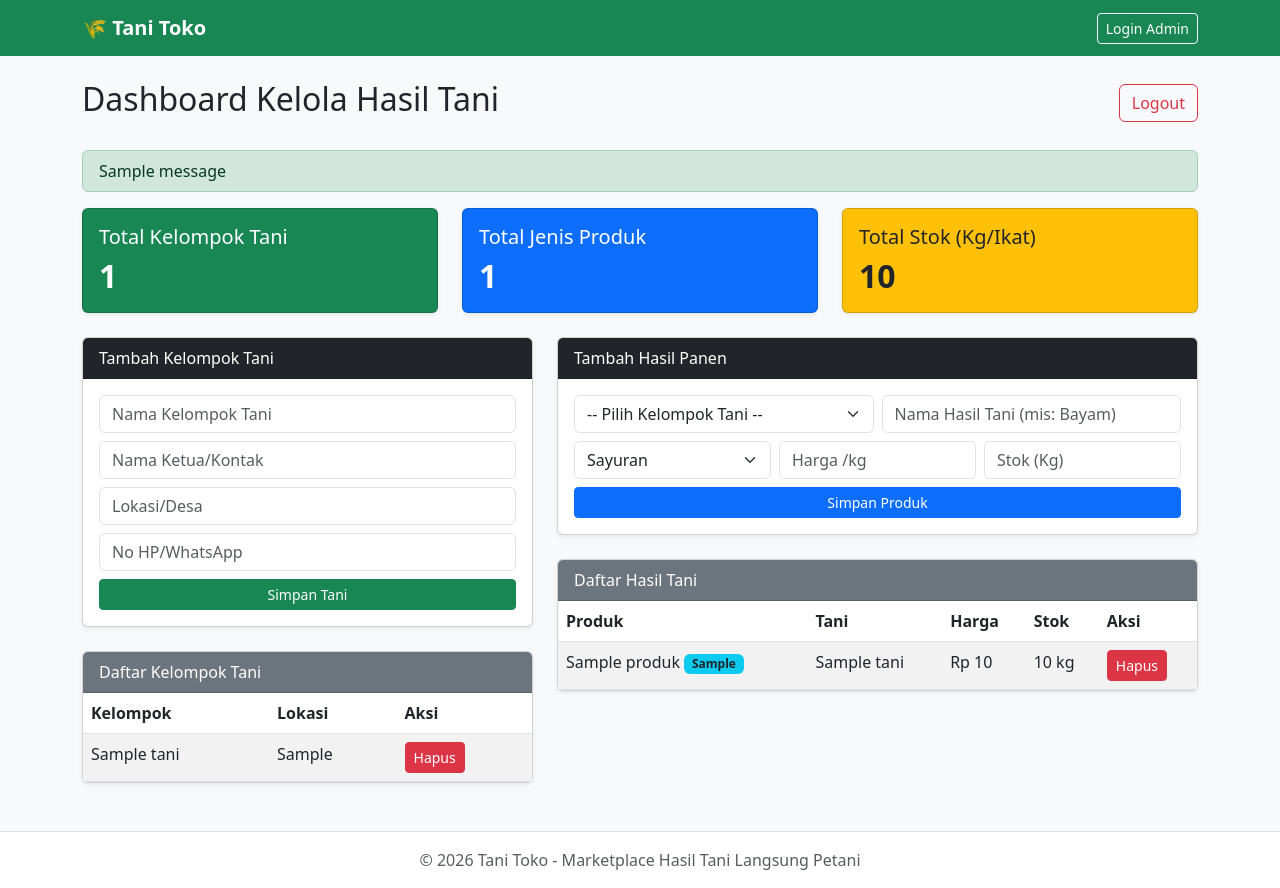
After one commit to LestyAmelya-glitch/301250002_Lesty_Amelya_UAS_Project_PengantarPemrograman, a Flask app: page /dashboard in a window 1280 px wide. The commit adds this page. Run offline with Flask 3, Linux system fonts and the light colour scheme; the visitor is signed in with stand-in values (Sample User, id 1); tables that the repository leaves empty hold one stand-in row (values such as "Sample post"); one stand-in notice (Sample message) is shown.

Commit message:
Fitur CRUD Petani, Produk, dan Dashboard Admin

```diff
--- a/app.py
+++ b/app.py
@@ -2,19 +2,20 @@ from flask import Flask, render_template, request, redirect, url_for, session, f
 import sqlite3
 
 app = Flask(__name__)
-app.secret_key = 'kunci_rahasia_bebas_diisi'
+app.secret_key = 'tani_toko_secret_key_bebas_diisi'
 
-# Fungsi koneksi ke SQLite
+# Fungsi Koneksi Database
 def get_db_connection():
     conn = sqlite3.connect('database.db')
     conn.row_factory = sqlite3.Row
     return conn
 
-# Inisialisasi Database & Tabel
+# Inisialisasi Tabel Database
 def init_db():
     conn = get_db_connection()
-    # Tabel Kelompok Tani
-    conn.execute('''
+    cursor = conn.cursor()
+    # Tabel 1: Kelompok Tani
+    cursor.execute('''
         CREATE TABLE IF NOT EXISTS kelompok_tani (
             id INTEGER PRIMARY KEY AUTOINCREMENT,
             nama_kelompok TEXT NOT NULL,
@@ -23,11 +24,11 @@ def init_db():
             no_hp TEXT NOT NULL
         )
     ''')
-    # Tabel Produk Hasil Tani
-    conn.execute('''
+    # Tabel 2: Produk Hasil Tani
+    cursor.execute('''
         CREATE TABLE IF NOT EXISTS produk (
             id INTEGER PRIMARY KEY AUTOINCREMENT,
-            tani_id INTEGER,
+            tani_id INTEGER NOT NULL,
             nama_produk TEXT NOT NULL,
             kategori TEXT NOT NULL,
             harga INTEGER NOT NULL,
@@ -38,121 +39,139 @@ def init_db():
     conn.commit()
     conn.close()
 
+# Jalankan inisialisasi DB saat app start
 init_db()
 
-# ---------------- ROUTE PUBLIK ----------------
+# --- HALAMAN PUBLIK ---
 @app.route('/')
 def index():
     conn = get_db_connection()
-    produk_list = conn.execute('''
-        SELECT p.*, k.nama_kelompok, k.no_hp
-        FROM produk p
-        JOIN kelompok_tani k ON p.tani_id = k.id
-    ''').fetchall()
+    # Ambil data produk beserta nama kelompok taninya
+    query = '''
+        SELECT produk.*, kelompok_tani.nama_kelompok, kelompok_tani.lokasi, kelompok_tani.no_hp
+        FROM produk
+        JOIN kelompok_tani ON produk.tani_id = kelompok_tani.id
+    '''
+    produk_list = conn.execute(query).fetchall()
     conn.close()
     return render_template('index.html', produk_list=produk_list)
 
-# ---------------- ROUTE AUTHENTICATION ----------------
+# --- AUTHENTIKASI ADMIN ---
 @app.route('/login', methods=['GET', 'POST'])
 def login():
     if request.method == 'POST':
         username = request.form['username']
         password = request.form['password']
-        # Default Admin: admin / admin123
+
+        # Kredensial Login Admin Sederhana
         if username == 'admin' and password == 'admin123':
-            session['is_admin'] = True
+            session['logged_in'] = True
             flash('Login berhasil! Selamat datang Admin.', 'success')
             return redirect(url_for('dashboard'))
         else:
-            flash('Username atau Password salah!', 'danger')
+            flash('Username atau password salah!', 'danger')
+
     return render_template('login.html')
 
 @app.route('/logout')
 def logout():
-    session.pop('is_admin', None)
-    flash('Anda telah logout.', 'info')
+    session.pop('logged_in', None)
+    flash('Anda telah berhasil logout.', 'info')
     return redirect(url_for('login'))
 
-# ---------------- ROUTE DASHBOARD ADMIN ----------------
-@app.route('/admin/dashboard')
+# --- DASHBOARD ADMIN ---
+@app.route('/dashboard')
 def dashboard():
-    if not session.get('is_admin'):
+    if not session.get('logged_in'):
         flash('Silakan login terlebih dahulu!', 'warning')
         return redirect(url_for('login'))
 
     conn = get_db_connection()
+
+    # Data Petani & Produk
+    petani_list = conn.execute('SELECT * FROM kelompok_tani').fetchall()
+    query_produk = '''
+        SELECT produk.*, kelompok_tani.nama_kelompok
+        FROM produk
+        JOIN kelompok_tani ON produk.tani_id = kelompok_tani.id
+    '''
+    produk_list = conn.execute(query_produk).fetchall()
+
+    # Statistik untuk Dashboard Admin
     total_petani = conn.execute('SELECT COUNT(*) FROM kelompok_tani').fetchone()[0]
     total_produk = conn.execute('SELECT COUNT(*) FROM produk').fetchone()[0]
     total_stok = conn.execute('SELECT SUM(stok) FROM produk').fetchone()[0] or 0
 
-    petani_list = conn.execute('SELECT * FROM kelompok_tani').fetchall()
-    produk_list = conn.execute('''
-        SELECT p.*, k.nama_kelompok
-        FROM produk p
-        LEFT JOIN kelompok_tani k ON p.tani_id = k.id
-    ''').fetchall()
     conn.close()
-
     return render_template('dashboard.html',
+                           petani_list=petani_list,
+                           produk_list=produk_list,
                            total_petani=total_petani,
                            total_produk=total_produk,
-                           total_stok=total_stok,
-                           petani_list=petani_list,
-                           produk_list=produk_list)
+                           total_stok=total_stok)
 
-# ---------------- ROUTE CRUD (KELOMPOK TANI) ----------------
-@app.route('/admin/tani/tambah', methods=['POST'])
+# --- CRUD KELOMPOK TANI ---
+@app.route('/tambah_tani', methods=['POST'])
 def tambah_tani():
-    if not session.get('is_admin'): return redirect(url_for('login'))
-    nama = request.form['nama_kelompok']
-    ketua = request.form['nama_ketua']
+    if not session.get('logged_in'):
+        return redirect(url_for('login'))
+
+    nama_kelompok = request.form['nama_kelompok']
+    nama_ketua = request.form['nama_ketua']
     lokasi = request.form['lokasi']
     no_hp = request.form['no_hp']
 
     conn = get_db_connection()
     conn.execute('INSERT INTO kelompok_tani (nama_kelompok, nama_ketua, lokasi, no_hp) VALUES (?, ?, ?, ?)',
-                 (nama, ketua, lokasi, no_hp))
+                 (nama_kelompok, nama_ketua, lokasi, no_hp))
     conn.commit()
     conn.close()
-    flash('Data Kelompok Tani Berhasil Ditambahkan!', 'success')
+    flash('Data Kelompok Tani berhasil ditambahkan!', 'success')
     return redirect(url_for('dashboard'))
 
-@app.route('/admin/tani/hapus/<int:id>')
+@app.route('/hapus_tani/<int:id>')
 def hapus_tani(id):
-    if not session.get('is_admin'): return redirect(url_for('login'))
+    if not session.get('logged_in'):
+        return redirect(url_for('login'))
+
     conn = get_db_connection()
     conn.execute('DELETE FROM kelompok_tani WHERE id = ?', (id,))
+    conn.execute('DELETE FROM produk WHERE tani_id = ?', (id,)) # Hapus juga produk terkait
     conn.commit()
     conn.close()
-    flash('Kelompok Tani Berhasil Dihapus!', 'danger')
+    flash('Data Kelompok Tani dan produk terkait berhasil dihapus!', 'warning')
     return redirect(url_for('dashboard'))
 
-# ---------------- ROUTE CRUD (PRODUK) ----------------
-@app.route('/admin/produk/tambah', methods=['POST'])
+# --- CRUD PRODUK ---
+@app.route('/tambah_produk', methods=['POST'])
 def tambah_produk():
-    if not session.get('is_admin'): return redirect(url_for('login'))
+    if not session.get('logged_in'):
+        return redirect(url_for('login'))
+
     tani_id = request.form['tani_id']
-    nama = request.form['nama_produk']
+    nama_produk = request.form['nama_produk']
     kategori = request.form['kategori']
     harga = request.form['harga']
     stok = request.form['stok']
 
     conn = get_db_connection()
     conn.execute('INSERT INTO produk (tani_id, nama_produk, kategori, harga, stok) VALUES (?, ?, ?, ?, ?)',
-                 (tani_id, nama, kategori, harga, stok))
+                 (tani_id, nama_produk, kategori, harga, stok))
     conn.commit()
     conn.close()
-    flash('Produk Berhasil Ditambahkan!', 'success')
+    flash('Produk Hasil Tani berhasil ditambahkan!', 'success')
     return redirect(url_for('dashboard'))
 
-@app.route('/admin/produk/hapus/<int:id>')
+@app.route('/hapus_produk/<int:id>')
 def hapus_produk(id):
-    if not session.get('is_admin'): return redirect(url_for('login'))
+    if not session.get('logged_in'):
+        return redirect(url_for('login'))
+
     conn = get_db_connection()
     conn.execute('DELETE FROM produk WHERE id = ?', (id,))
     conn.commit()
     conn.close()
-    flash('Produk Berhasil Dihapus!', 'danger')
+    flash('Produk berhasil dihapus!', 'warning')
     return redirect(url_for('dashboard'))
 
 if __name__ == '__main__':
--- /dev/null
+++ b/templates/dashboard.html
@@ -0,0 +1,127 @@
+{% extends 'base.html' %}
+
+{% block title %}Dashboard Admin - Tani Toko{% endblock %}
+
+{% block content %}
+<div class="d-flex justify-content-between align-items-center mb-4">
+    <h2>Dashboard Kelola Hasil Tani</h2>
+    <a href="/logout" class="btn btn-outline-danger">Logout</a>
+</div>
+
+{% with messages = get_flashed_messages(with_categories=true) %}
+  {% if messages %}
+    {% for category, message in messages %}
+      <div class="alert alert-{{ category }} py-2">{{ message }}</div>
+    {% endfor %}
+  {% endif %}
+{% endwith %}
+
+<!-- Ringkasan Statistik (Laporan Dashboard) -->
+<div class="row mb-4">
+    <div class="col-md-4">
+        <div class="card bg-success text-white p-3 shadow-sm">
+            <h5>Total Kelompok Tani</h5>
+            <h2 class="fw-bold mb-0">{{ total_petani }}</h2>
+        </div>
+    </div>
+    <div class="col-md-4">
+        <div class="card bg-primary text-white p-3 shadow-sm">
+            <h5>Total Jenis Produk</h5>
+            <h2 class="fw-bold mb-0">{{ total_produk }}</h2>
+        </div>
+    </div>
+    <div class="col-md-4">
+        <div class="card bg-warning text-dark p-3 shadow-sm">
+            <h5>Total Stok (Kg/Ikat)</h5>
+            <h2 class="fw-bold mb-0">{{ total_stok }}</h2>
+        </div>
+    </div>
+</div>
+
+<div class="row">
+    <!-- Form & Tabel Kelompok Tani -->
+    <div class="col-md-5 mb-4">
+        <div class="card shadow-sm mb-4">
+            <div class="card-header bg-dark text-white">Tambah Kelompok Tani</div>
+            <div class="card-body">
+                <form action="/tambah_tani" method="POST">
+                    <input type="text" name="nama_kelompok" class="form-control mb-2" placeholder="Nama Kelompok Tani" required>
+                    <input type="text" name="nama_ketua" class="form-control mb-2" placeholder="Nama Ketua/Kontak" required>
+                    <input type="text" name="lokasi" class="form-control mb-2" placeholder="Lokasi/Desa" required>
+                    <input type="text" name="no_hp" class="form-control mb-2" placeholder="No HP/WhatsApp" required>
+                    <button type="submit" class="btn btn-success w-100 btn-sm">Simpan Tani</button>
+                </form>
+            </div>
+        </div>
+
+        <div class="card shadow-sm">
+            <div class="card-header bg-secondary text-white">Daftar Kelompok Tani</div>
+            <div class="card-body p-0">
+                <table class="table table-striped mb-0">
+                    <thead><tr><th>Kelompok</th><th>Lokasi</th><th>Aksi</th></tr></thead>
+                    <tbody>
+                        {% for t in petani_list %}
+                        <tr>
+                            <td>{{ t['nama_kelompok'] }}</td>
+                            <td>{{ t['lokasi'] }}</td>
+                            <td><a href="/hapus_tani/{{ t['id'] }}" class="btn btn-danger btn-sm" onclick="return confirm('Hapus data ini?')">Hapus</a></td>
+                        </tr>
+                        {% endfor %}
+                    </tbody>
+                </table>
+            </div>
+        </div>
+    </div>
+
+    <!-- Form & Tabel Produk Hasil Tani -->
+    <div class="col-md-7 mb-4">
+        <div class="card shadow-sm mb-4">
+            <div class="card-header bg-dark text-white">Tambah Hasil Panen</div>
+            <div class="card-body">
+                <form action="/tambah_produk" method="POST" class="row g-2">
+                    <div class="col-md-6">
+                        <select name="tani_id" class="form-select" required>
+                            <option value="">-- Pilih Kelompok Tani --</option>
+                            {% for t in petani_list %}
+                            <option value="{{ t['id'] }}">{{ t['nama_kelompok'] }}</option>
+                            {% endfor %}
+                        </select>
+                    </div>
+                    <div class="col-md-6"><input type="text" name="nama_produk" class="form-control" placeholder="Nama Hasil Tani (mis: Bayam)" required></div>
+                    <div class="col-md-4">
+                        <select name="kategori" class="form-select" required>
+                            <option value="Sayuran">Sayuran</option>
+                            <option value="Buah">Buah</option>
+                            <option value="Beras/Biji">Beras/Biji</option>
+                            <option value="Rempah">Rempah</option>
+                        </select>
+                    </div>
+                    <div class="col-md-4"><input type="number" name="harga" class="form-control" placeholder="Harga /kg" required></div>
+                    <div class="col-md-4"><input type="number" name="stok" class="form-control" placeholder="Stok (Kg)" required></div>
+                    <div class="col-12"><button type="submit" class="btn btn-primary w-100 btn-sm">Simpan Produk</button></div>
+                </form>
+            </div>
+        </div>
+
+        <div class="card shadow-sm">
+            <div class="card-header bg-secondary text-white">Daftar Hasil Tani</div>
+            <div class="card-body p-0">
+                <table class="table table-striped mb-0">
+                    <thead><tr><th>Produk</th><th>Tani</th><th>Harga</th><th>Stok</th><th>Aksi</th></tr></thead>
+                    <tbody>
+                        {% for p in produk_list %}
+                        <tr>
+                            <td>{{ p['nama_produk'] }} <span class="badge bg-info text-dark">{{ p['kategori'] }}</span></td>
+                            <td>{{ p['nama_kelompok'] }}</td>
+                            <td>Rp {{ p['harga'] }}</td>
+                            <td>{{ p['stok'] }} kg</td>
+                            <td><a href="/hapus_produk/{{ p['id'] }}" class="btn btn-danger btn-sm" onclick="return confirm('Hapus produk ini?')">Hapus</a></td>
+                        </tr>
+                        {% endfor %}
+                    </tbody>
+                </table>
+            </div>
+        </div>
+    </div>
+</div>
+{% endblock %}
```
Also changed, not shown: templates/index.html (+27 -3 lines), templates/login.html (added, +36 -0 lines).
